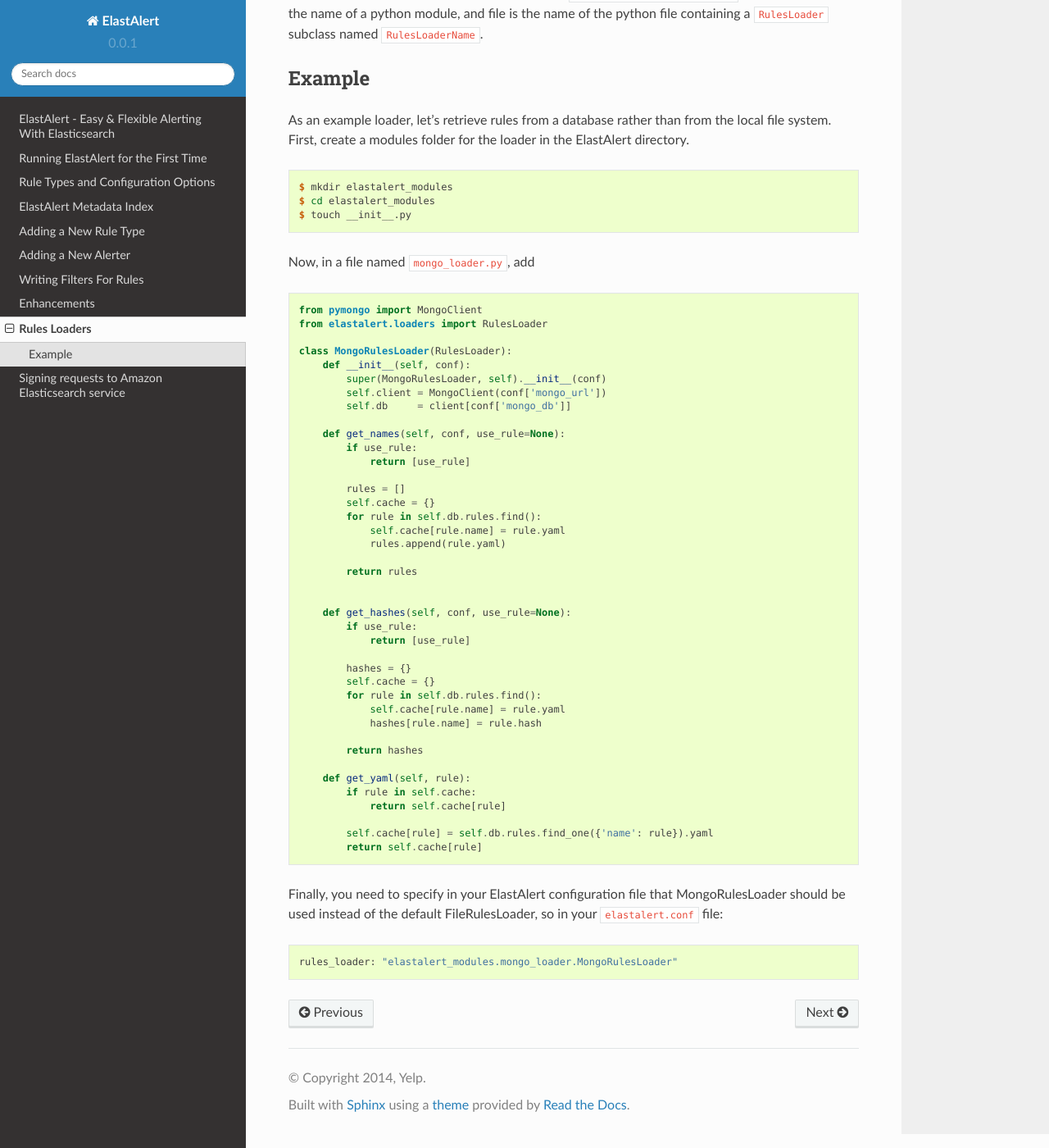
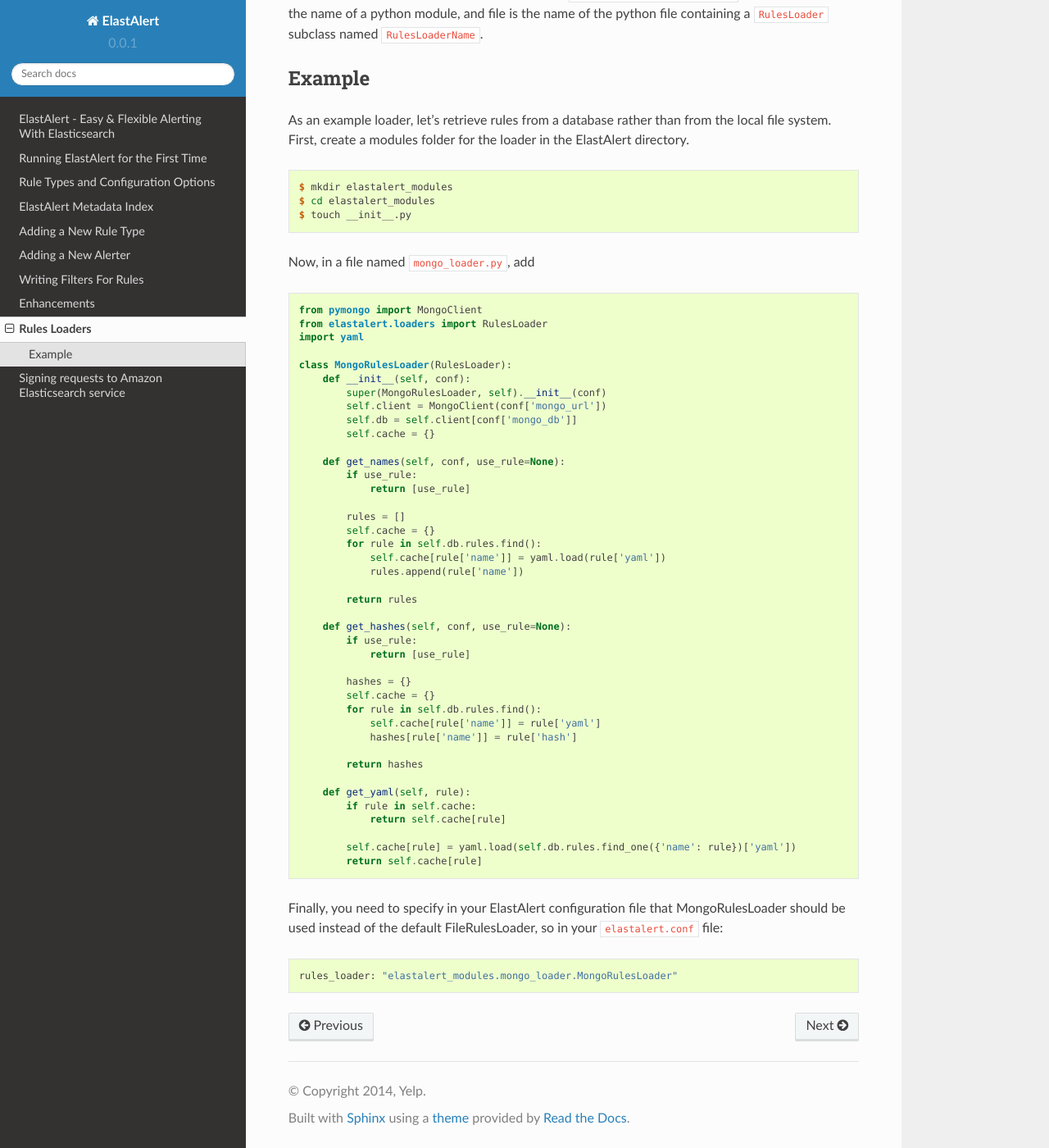
Before and after one commit to AnQreiShikov/elastalert, a Sphinx documentation site: the page built from docs/source/recipes/adding_loaders.rst, in a window 1280 px wide and 1400 px high, scrolled down 444 px. Shown: the whole window at 82% size. Built offline with Sphinx 7.4.7 and the Read the Docs theme 2.0.0, drawn with Linux system fonts in a browser that asks for light colours.

```diff
--- a/docs/source/recipes/adding_loaders.rst
+++ b/docs/source/recipes/adding_loaders.rst
@@ -38,12 +38,14 @@ Now, in a file named ``mongo_loader.py``, add
 
     from pymongo import MongoClient
     from elastalert.loaders import RulesLoader
+    import yaml
 
     class MongoRulesLoader(RulesLoader):
         def __init__(self, conf):
             super(MongoRulesLoader, self).__init__(conf)
             self.client = MongoClient(conf['mongo_url'])
-            self.db     = client[conf['mongo_db']]
+            self.db = self.client[conf['mongo_db']]
+            self.cache = {}
 
         def get_names(self, conf, use_rule=None):
             if use_rule:
@@ -52,11 +54,10 @@ Now, in a file named ``mongo_loader.py``, add
             rules = []
             self.cache = {}
             for rule in self.db.rules.find():
-                self.cache[rule.name] = rule.yaml
-                rules.append(rule.yaml)
+                self.cache[rule['name']] = yaml.load(rule['yaml'])
+                rules.append(rule['name'])
 
             return rules
-
 
         def get_hashes(self, conf, use_rule=None):
             if use_rule:
@@ -65,8 +66,8 @@ Now, in a file named ``mongo_loader.py``, add
             hashes = {}
             self.cache = {}
             for rule in self.db.rules.find():
-                self.cache[rule.name] = rule.yaml
-                hashes[rule.name] = rule.hash
+                self.cache[rule['name']] = rule['yaml']
+                hashes[rule['name']] = rule['hash']
 
             return hashes
 
@@ -74,7 +75,7 @@ Now, in a file named ``mongo_loader.py``, add
             if rule in self.cache:
                 return self.cache[rule]
 
-            self.cache[rule] = self.db.rules.find_one({'name': rule}).yaml
+            self.cache[rule] = yaml.load(self.db.rules.find_one({'name': rule})['yaml'])
             return self.cache[rule]
 
 Finally, you need to specify in your ElastAlert configuration file that MongoRulesLoader should be used instead of the
```
Also changed, not shown: 2 other files.
